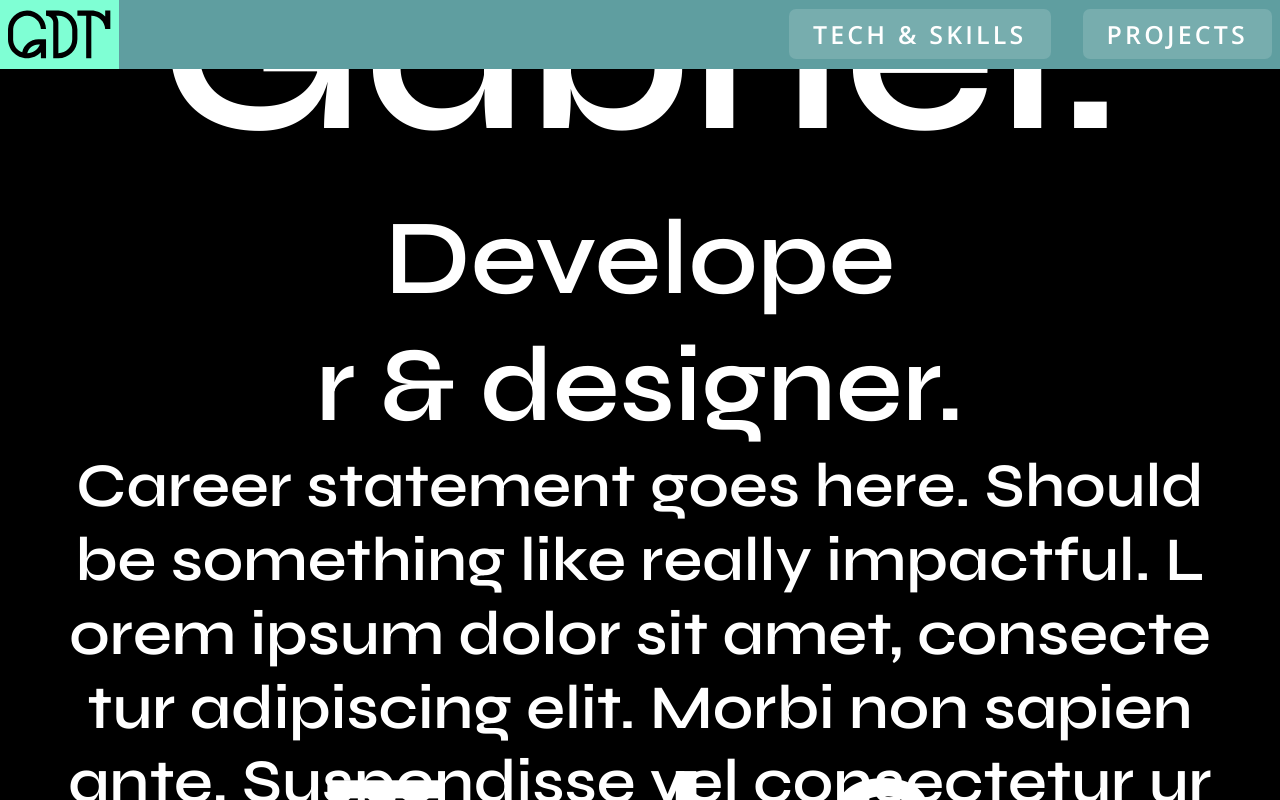
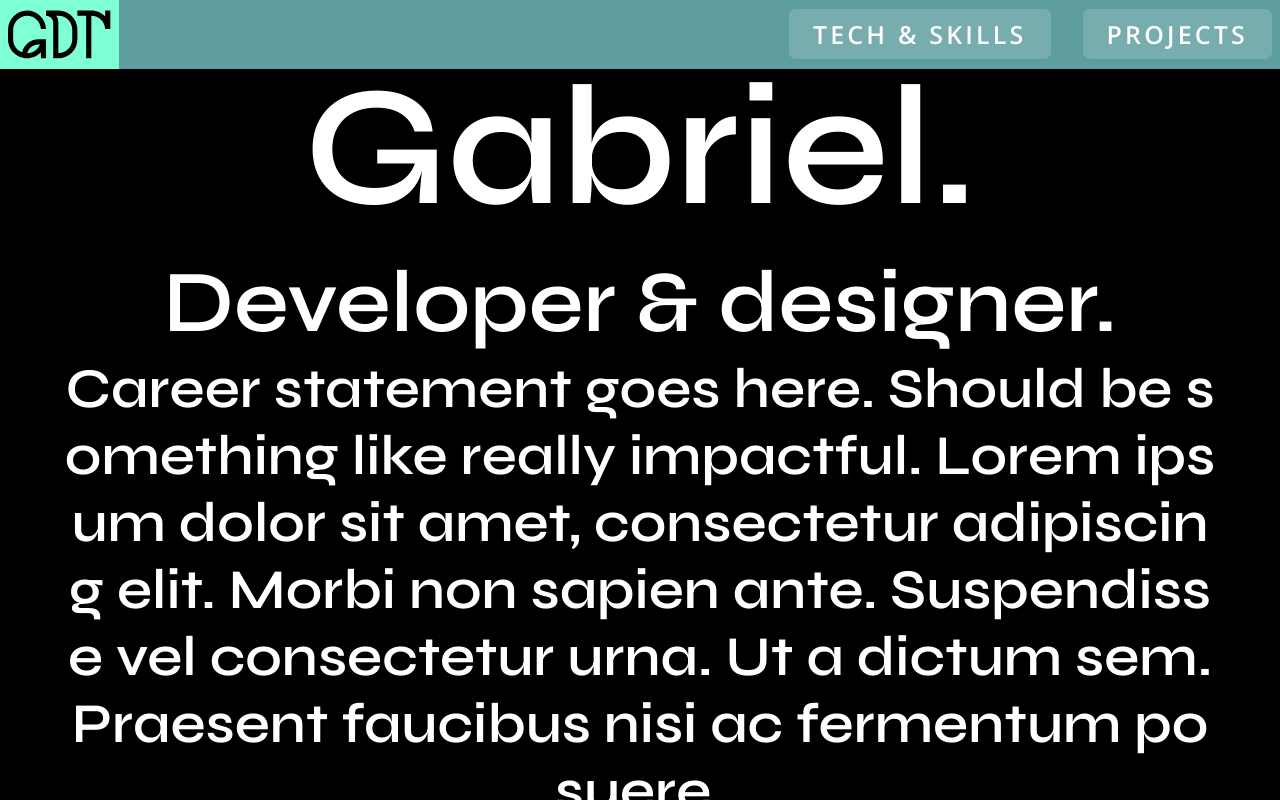
Before and after one commit to Gatinoko/Portfolio, a Next.js app: page / in a window 1280 px wide. Built offline with nearby package versions, Linux system fonts and the light colour scheme.

Commit message:
feat(stylesheets): Changed heading text type scale

```diff
--- a/styles/typography/_mixins.scss
+++ b/styles/typography/_mixins.scss
@@ -16,42 +16,42 @@
 /*
 	Title text mixins
 
-	@link https://utopia.fyi/type/calculator?c=320,48,1.067,1240,56,1.333,5,0,&s=0.75|0.5|0.25,1.5|2|3|4|6,s-l&g=s,l,xl,12
+	@link https://utopia.fyi/type/calculator?c=320,18,1.2,1240,54,1.25,5,0,&s=0.75|0.5|0.25,1.5|2|3|4|6,s-l&g=s,l,xl,12
 */
 @mixin heading-xl {
 	@include font-syne;
 
-	font-size: clamp(4.15rem, 0.47rem + 18.4vw, 14.73rem);
+	font-size: clamp(2.8rem, 0.19rem + 13.04vw, 10.3rem);
 	font-weight: get-font-weight-value(semibold);
 }
 @mixin heading-l {
 	@include font-syne;
 
-	font-size: clamp(3.89rem, 1.4rem + 12.46vw, 11.05rem);
+	font-size: clamp(2.33rem, 0.28rem + 10.27vw, 8.24rem);
 	font-weight: get-font-weight-value(semibold);
 }
 @mixin heading-r {
 	@include font-syne;
 
-	font-size: clamp(3.64rem, 2.03rem + 8.08vw, 8.29rem);
+	font-size: clamp(1.94rem, 0.33rem + 8.08vw, 6.59rem);
 	font-weight: get-font-weight-value(semibold);
 }
 @mixin heading-s {
 	@include font-syne;
 
-	font-size: clamp(3.42rem, 2.44rem + 4.88vw, 6.22rem);
+	font-size: clamp(1.62rem, 0.35rem + 6.35vw, 5.27rem);
 	font-weight: get-font-weight-value(semibold);
 }
 @mixin heading-xs {
 	@include font-syne;
 
-	font-size: clamp(3.2rem, 2.69rem + 2.55vw, 4.67rem);
+	font-size: clamp(1.35rem, 0.35rem + 4.99vw, 4.22rem);
 	font-weight: get-font-weight-value(semibold);
 }
 @mixin heading-2xs {
 	@include font-syne;
 
-	font-size: clamp(3rem, 2.83rem + 0.87vw, 3.5rem);
+	font-size: clamp(1.13rem, 0.34rem + 3.91vw, 3.38rem);
 	font-weight: get-font-weight-value(semibold);
 }
 
```
